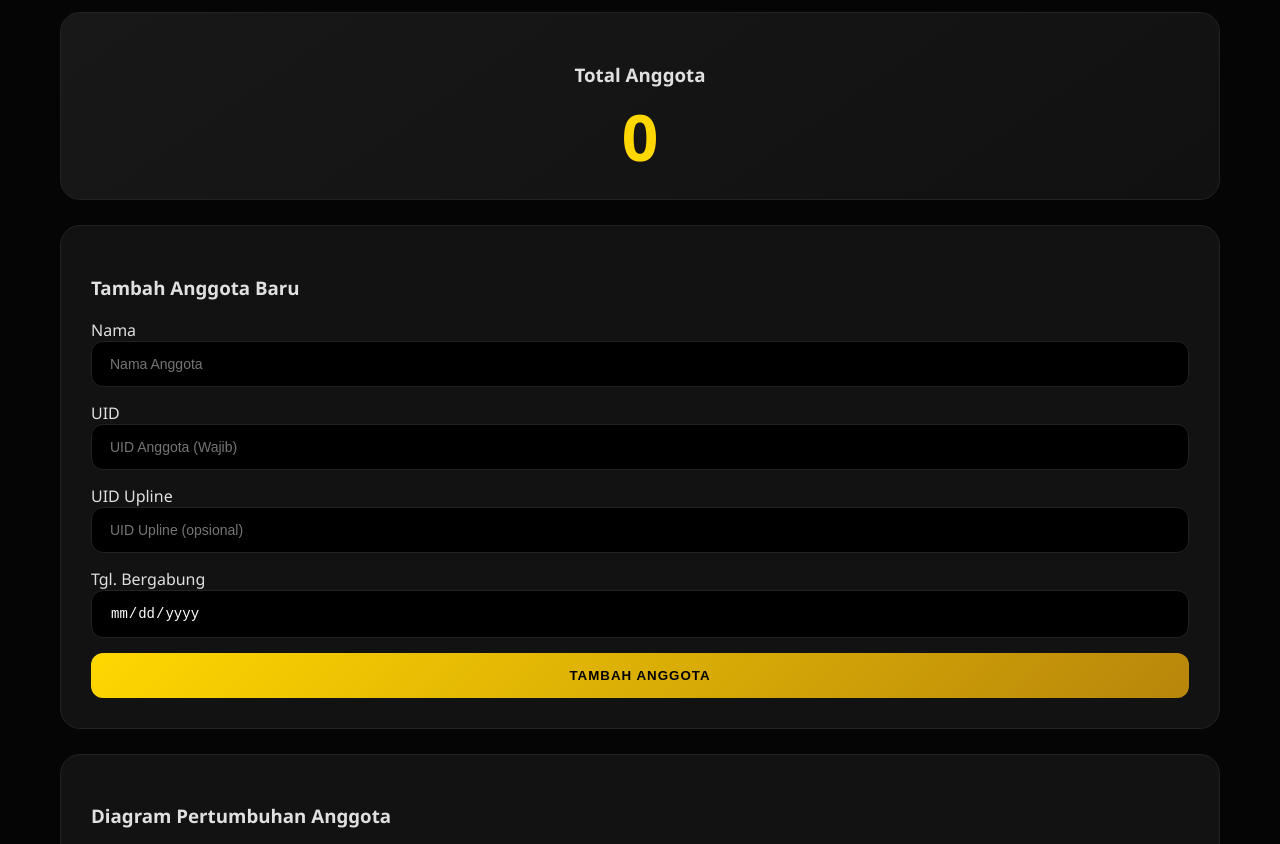
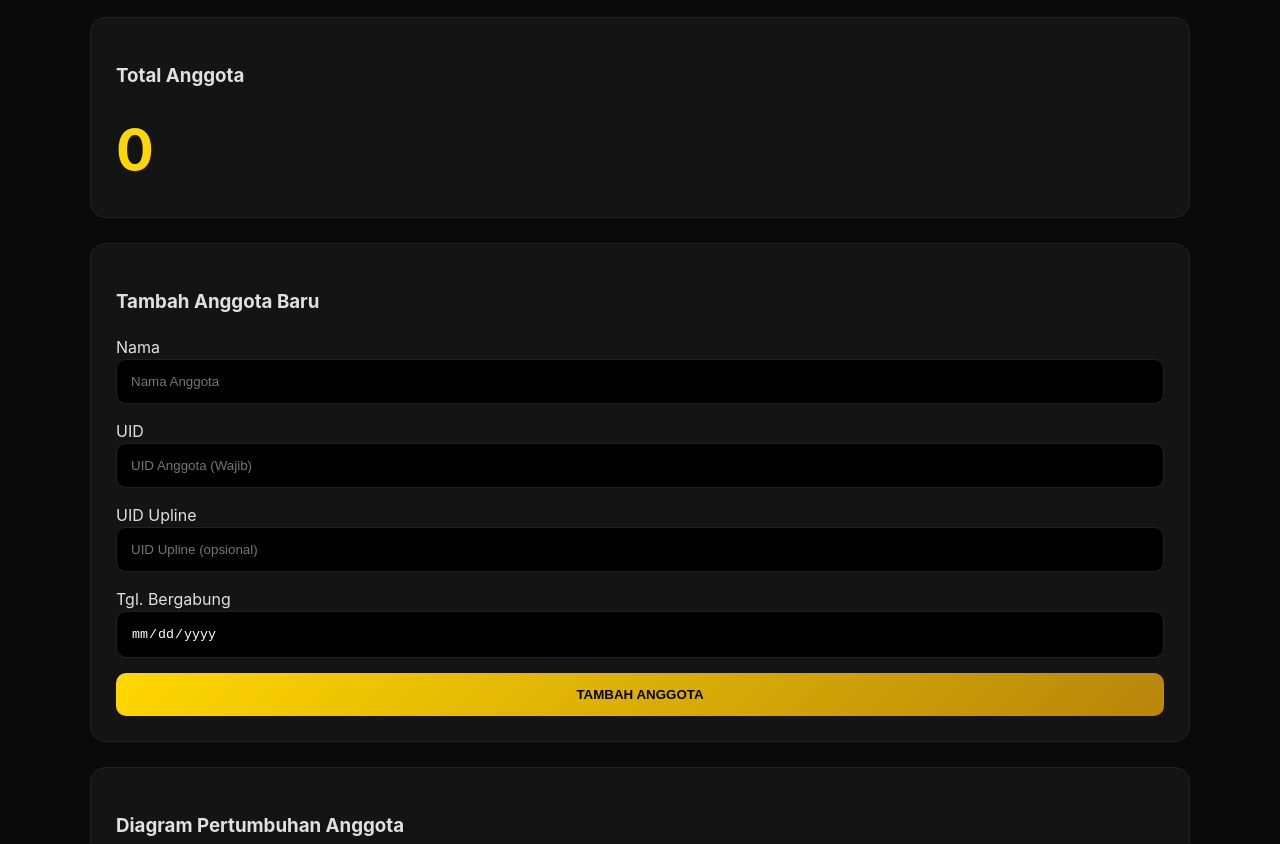
Before and after one commit to nagapersada/AnggotaNPSupabase, a plain HTML site: page dashboard.html in a window 1280 px wide. Shown: the part 123-967 px from the top of the page. Drawn offline with nearby package versions, Linux system fonts and the light colour scheme; no server answers; sample sign-in values are in the browser's storage.

Commit message:
Update style.css

```diff
--- a/style.css
+++ b/style.css
@@ -1,136 +1,87 @@
-/* === MODERN LUXURY THEME === */
+/* === THEME PROFESSIONAL DARK GOLD === */
 :root {
-  --gold: #FFD700;
-  --dark-gold: #B8860B;
-  --bg-deep: #050505;
-  --bg-card: #121212;
-  --border: #222222;
-  --text: #E0E0E0;
+  --gold: #ffd700;
+  --gold-dark: #b8860b;
+  --bg-dark: #0a0a0a;
+  --bg-card: #141414;
+  --text-primary: #e0e0e0;
+  --text-secondary: #999;
+  --border: #222;
 }
 
 body {
-  font-family: 'Segoe UI', Roboto, Helvetica, Arial, sans-serif;
-  background-color: var(--bg-deep);
-  color: var(--text);
+  font-family: -apple-system, BlinkMacSystemFont, "Segoe UI", Roboto, sans-serif;
+  background-color: var(--bg-dark);
+  color: var(--text-primary);
   margin: 0;
   padding: 0;
-  display: flex;
-  flex-direction: column;
-  min-height: 100vh;
+  line-height: 1.5;
 }
 
-/* === LOGIN PAGE PRECISE CENTER === */
+/* === LOGIN CENTERED === */
 .login-page {
   display: flex;
+  align-items: center;
   justify-content: center;
-  align-items: center;
+  min-height: 100vh;
   background: black;
 }
 
 .login-container {
-  width: 90%;
-  max-width: 360px;
-  padding: 50px 30px;
+  width: 100%;
+  max-width: 380px;
+  padding: 40px;
   background: var(--bg-card);
   border: 1px solid var(--border);
-  border-radius: 24px;
+  border-radius: 20px;
   text-align: center;
-  box-shadow: 0 25px 50px rgba(0,0,0,0.8);
+  box-shadow: 0 20px 60px rgba(0,0,0,0.7);
 }
 
-.login-container .logo {
-  width: 120px;
-  margin-bottom: 30px;
-}
+.login-container .logo { width: 100px; margin-bottom: 20px; }
+.login-container h2 { color: var(--gold); margin-bottom: 30px; letter-spacing: 1px; }
 
-.login-container h2 {
-  color: var(--gold);
-  font-size: 1.5rem;
-  font-weight: 700;
-  margin-bottom: 30px;
-  letter-spacing: 2px;
-}
-
-/* === FORM ELEMENTS PRECISISION === */
+/* === INPUT & BUTTONS === */
 input[type="text"], input[type="password"], input[type="date"], select {
   width: 100%;
-  padding: 14px 18px;
+  padding: 14px;
   margin-bottom: 15px;
   background: #000;
   border: 1px solid var(--border);
-  border-radius: 12px;
+  border-radius: 10px;
   color: #fff;
-  font-size: 14px;
   box-sizing: border-box;
-  transition: all 0.2s ease;
-}
-
-input:focus {
-  border-color: var(--gold);
-  outline: none;
 }
 
 button {
   width: 100%;
-  padding: 15px;
-  background: linear-gradient(135deg, var(--gold), var(--dark-gold));
+  padding: 14px;
+  background: linear-gradient(135deg, var(--gold), var(--gold-dark));
   color: #000;
   border: none;
-  border-radius: 12px;
-  font-weight: 700;
+  border-radius: 10px;
+  font-weight: bold;
+  cursor: pointer;
+  transition: 0.3s;
   text-transform: uppercase;
-  letter-spacing: 1px;
-  cursor: pointer;
-  transition: transform 0.2s;
 }
 
-button:hover {
-  transform: translateY(-2px);
-  filter: brightness(1.1);
+button:hover { transform: translateY(-2px); box-shadow: 0 5px 15px rgba(255, 215, 0, 0.3); }
+
+/* === DASHBOARD LAYOUT === */
+.dashboard { max-width: 1100px; margin: 40px auto; padding: 0 20px; }
+.card { background: var(--bg-card); border: 1px solid var(--border); border-radius: 15px; padding: 25px; margin-bottom: 25px; }
+.stats-card #totalMembers { font-size: 3.5rem; color: var(--gold); font-weight: bold; }
+
+/* === NETWORK DIAGRAM AREA === */
+#networkDiagram {
+  width: 100%;
+  height: 75vh;
+  background: #000;
+  border-radius: 15px;
+  border: 1px solid var(--border);
 }
 
-/* === DASHBOARD LAYOUT === */
-.dashboard {
-  max-width: 1200px;
-  margin: 40px auto;
-  padding: 0 20px;
-  box-sizing: border-box;
-}
-
-.card {
-  background: var(--bg-card);
-  border: 1px solid var(--border);
-  border-radius: 20px;
-  padding: 30px;
-  margin-bottom: 25px;
-}
-
-.stats-card {
-  text-align: center;
-  background: linear-gradient(145deg, #181818, #111);
-}
-
-#totalMembers {
-  font-size: 4rem;
-  font-weight: 900;
-  color: var(--gold);
-  line-height: 1;
-}
-
-/* === NETWORK PAGE === */
-.network-page {
-  padding: 20px;
-  text-align: center;
-}
-
-#networkDiagram {
-  width: 100%;
-  height: 80vh;
-  background: #000;
-  border: 1px solid var(--border);
-  border-radius: 20px;
-  margin-top: 20px;
-}
-
-.btn-secondary { background: #222; color: #fff; border: 1px solid #333; margin-top: 10px; }
-.btn-danger { background: #3d0a0a; color: #ff8585; margin-top: 20px; }
+.result-card { background: #0c0c0c; border: 1px solid var(--border); border-radius: 12px; padding: 15px; margin-bottom: 10px; }
+.btn-secondary { background: #222; color: #fff; }
+.btn-danger { background: #3d0c0c; color: #ff8888; }
```
